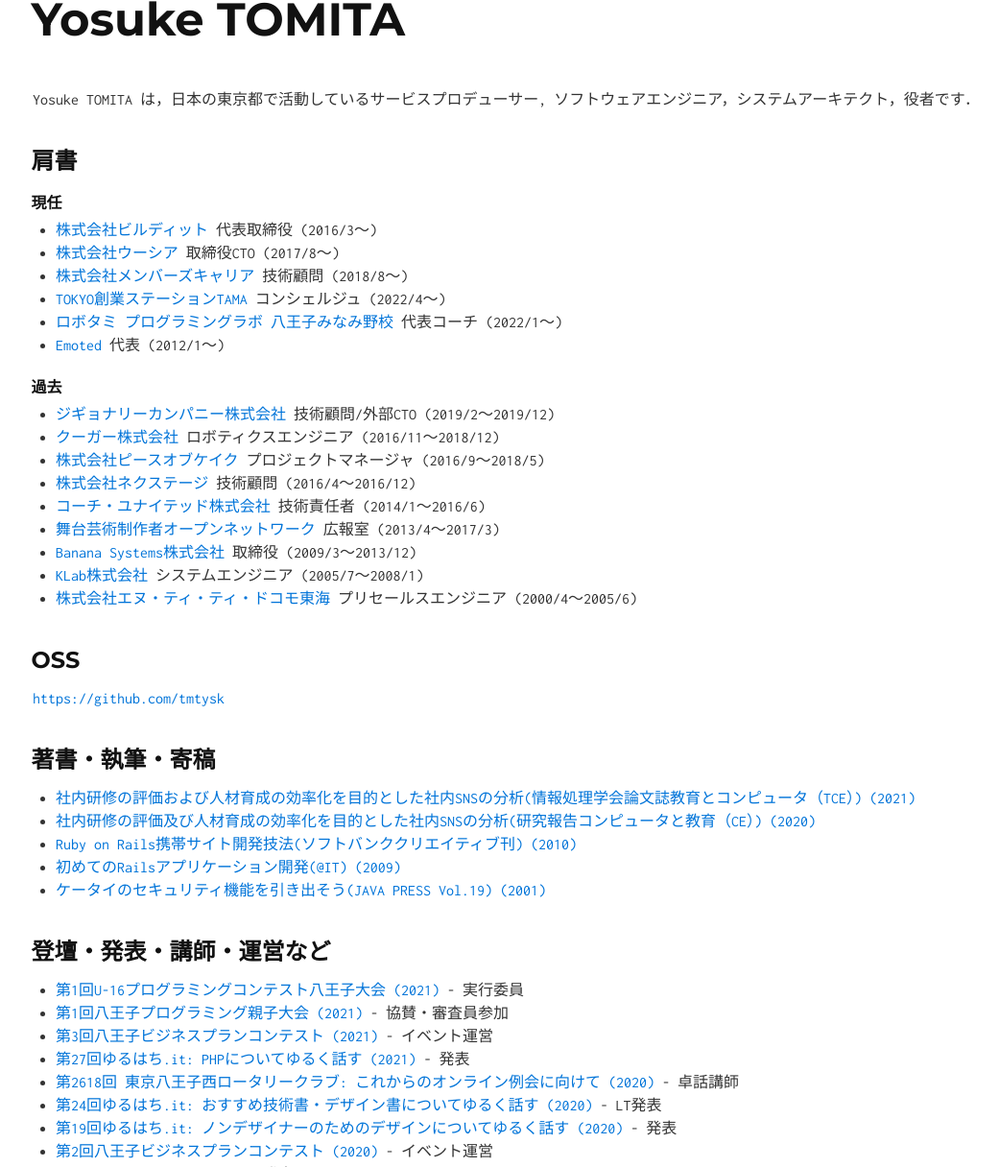
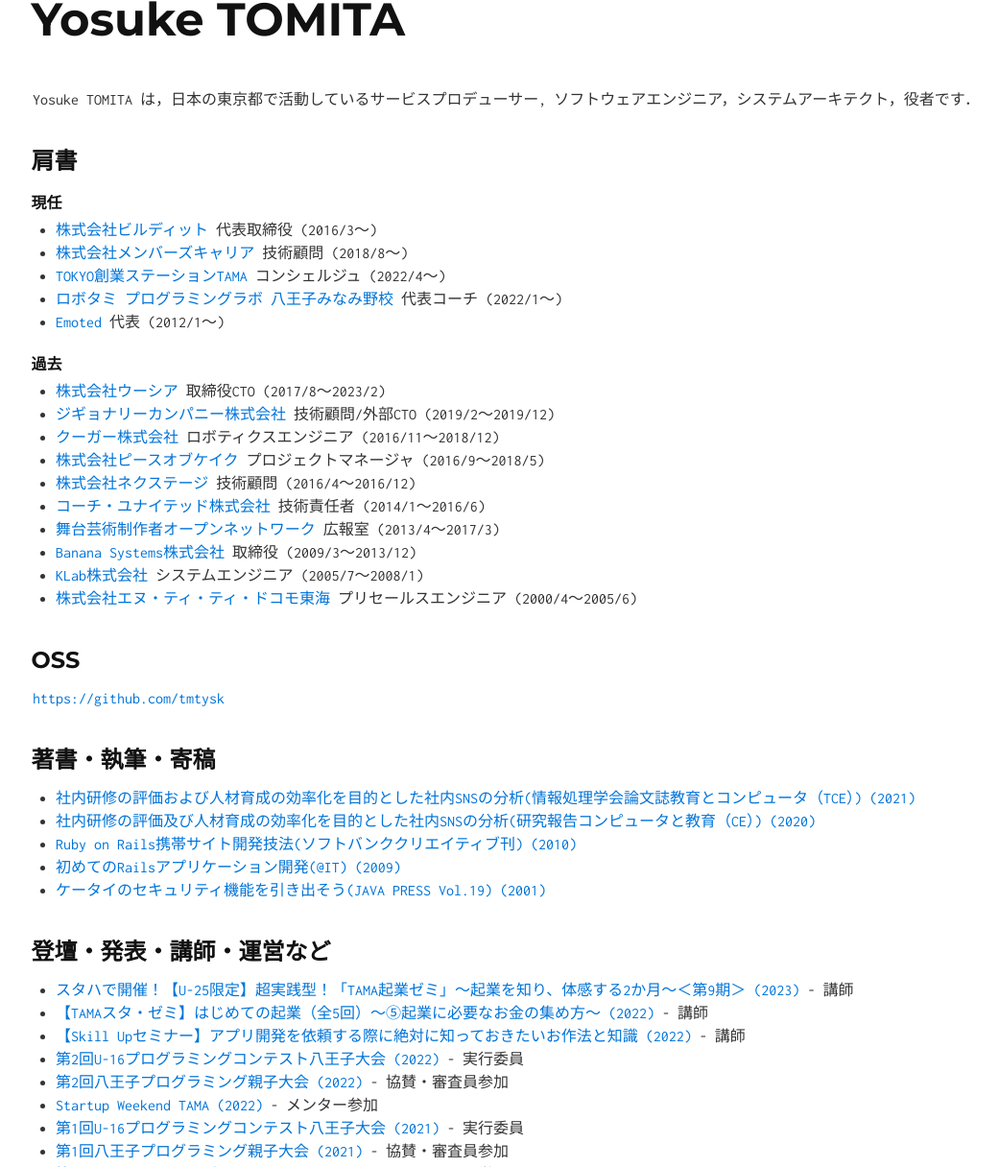
Before and after one commit to tmtysk/tmtysk.github.io, a Jekyll site: the page built from index.md, in a window 1280 px wide and 1400 px high, cut to the strip 184-1400 px from the top of the window. Shown: the whole strip at 96% size, without its empty margins (14-1055 px from the left). Built offline with Jekyll 4.4.1, drawn with Linux system fonts in a browser that asks for light colours; some of the changed text lies outside the part shown.

```diff
--- a/index.md
+++ b/index.md
@@ -17,6 +16,7 @@ layout: default
 
 ### 過去
 
+* [株式会社ウーシア](https://ousia.me) 取締役CTO (2017/8〜2023/2)
 * [ジギョナリーカンパニー株式会社](http://www.jigyonary.com/) 技術顧問/外部CTO (2019/2〜2019/12)
 * [クーガー株式会社](http://www.couger.co.jp/) ロボティクスエンジニア (2016/11〜2018/12)
 * [株式会社ピースオブケイク](https://www.pieceofcake.co.jp/) プロジェクトマネージャ (2016/9〜2018/5)
@@ -41,8 +41,14 @@ layout: default
 
 ## 登壇・発表・講師・運営など
 
+* [スタハで開催！【U-25限定】超実践型！「TAMA起業ゼミ」～起業を知り、体感する2か月～＜第9期＞ (2023)](https://startup-station.jp/eventseminar/TAA0103?event_id=E000102414) - 講師
+* [【TAMAスタ・ゼミ】はじめての起業（全5回）〜⑤起業に必要なお金の集め方〜 (2022)](https://startup-station.jp/eventseminar/TAA0103?event_id=E000102293) - 講師
+* [【Skill Upセミナー】アプリ開発を依頼する際に絶対に知っておきたいお作法と知識 (2022)](https://startup-station.jp/eventseminar/TAA0103?event_id=E000102359) - 講師
+* [第2回U-16プログラミングコンテスト八王子大会 (2022)](https://u16.tokyo/) - 実行委員
+* [第2回八王子プログラミング親子大会 (2022)](https://www.802p-oyakotaikai.com/) - 協賛・審査員参加
+* [Startup Weekend TAMA (2022)](https://swtama.doorkeeper.jp/events/140759) - メンター参加
 * [第1回U-16プログラミングコンテスト八王子大会 (2021)](https://u16.tokyo/) - 実行委員
-* [第1回八王子プログラミング親子大会 (2021)](https://802-family-programming.jimdosite.com/) - 協賛・審査員参加
+* [第1回八王子プログラミング親子大会 (2021)](https://www.802p-oyakotaikai.com/) - 協賛・審査員参加
 * [第3回八王子ビジネスプランコンテスト (2021)](https://gp.8kikaku.com/) - イベント運営
 * [第27回ゆるはち.it: PHPについてゆるく話す (2021)](https://yuruhachi-it.connpass.com/event/200703/) - 発表
 * [第2618回 東京八王子西ロータリークラブ: これからのオンライン例会に向けて (2020)](http://www.hachioji-west-rc.org/report2021/weekly2021-7.pdf) - 卓話講師
@@ -78,6 +84,7 @@ layout: default
 
 ## ポッドキャスト
 
+* [聴くInside BuildIt (2022~)](http://bldt.koelab.info/)
 * [ゆるはちVol.22「ポートフォリオづくり」について、ゆるく語る (2020)](https://soundcloud.com/builditinc/vol22)
 * [ゆるはちVol.21「Flutter」について、ゆるく語る (2020)](https://soundcloud.com/builditinc/vol21)
 * [ゆるはちVol.20「リモートワーク＆開発/制作環境」について、ゆるく語る (2020)](https://soundcloud.com/builditinc/vol20)
@@ -90,6 +97,7 @@ layout: default
 
 ## メディア掲載・外部媒体紹介
 
+* [起業コンシェルジュインタビュー 富田 陽介氏 (2022)](https://startup-station.jp/ts/tsushin/recommend/20220612-tomita/)
 * [【きっかけはYOUTRUST vol.10】株式会社ビルディット代表 富田さん(副業シニアエンジニア2名を採用) (2020)](https://note.com/youtrust_lab/n/nd90342e57500)
 * [八王子ジャーニー: 八王子の企業はどんなリモートワークをしてるの？聞いてみました (2020)](https://8dabe.com/2020/07/31/bldt-4/)
 * [ビジネス部デザイン課: 「ブログ発信」で応募数1.5倍増！中小SIerが挑んだデザイナー採用 (2020)](https://bizdez.vivivit.com/recruitment/280773)
```
Also changed, not shown: other parts of index.md (+0 -1 lines).
